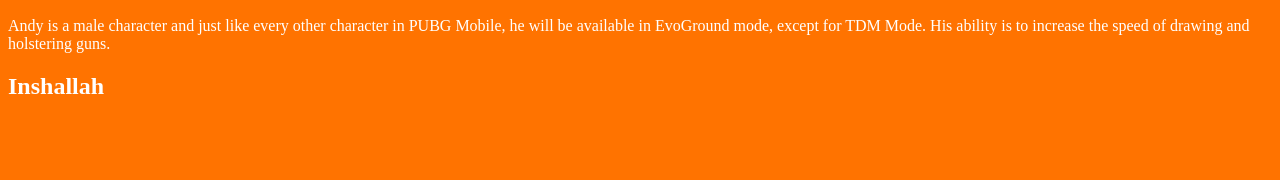
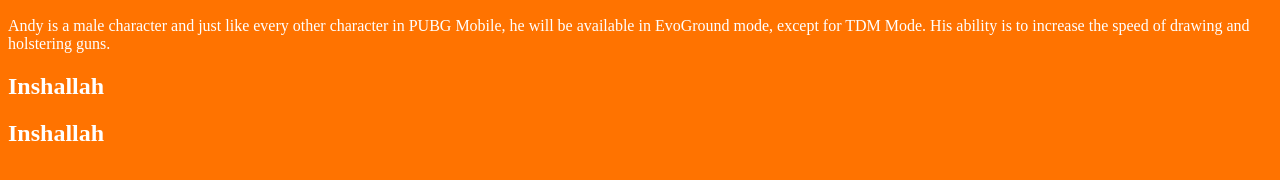
Before and after one commit to shahjioshah/andy, a plain HTML site: page contact.html in a window 1280 px wide. Shown: the part 430-610 px from the top of the page. Drawn offline with Linux system fonts and the light colour scheme.

Commit message:
changes added

```diff
--- a/contact.html
+++ b/contact.html
@@ -15,6 +15,7 @@
         Andy is a male character and just like every other character in PUBG Mobile, he will be available in EvoGround mode, except for TDM Mode. His ability is to increase the speed of drawing and holstering guns.
     </p>
     <h2>Inshallah</h2>
+    <h2>Inshallah</h2>
 </body>
 </html>
 <style>
```
